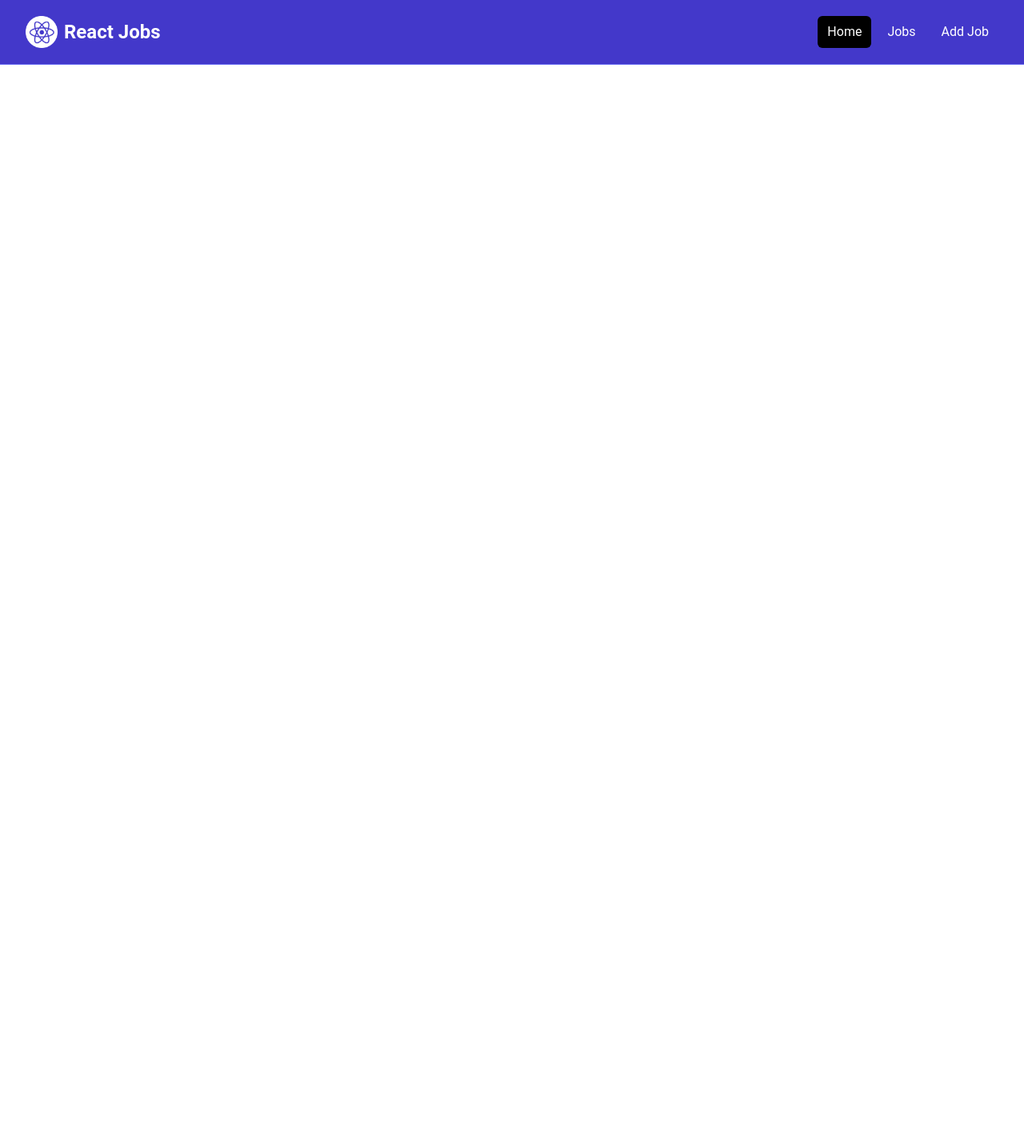
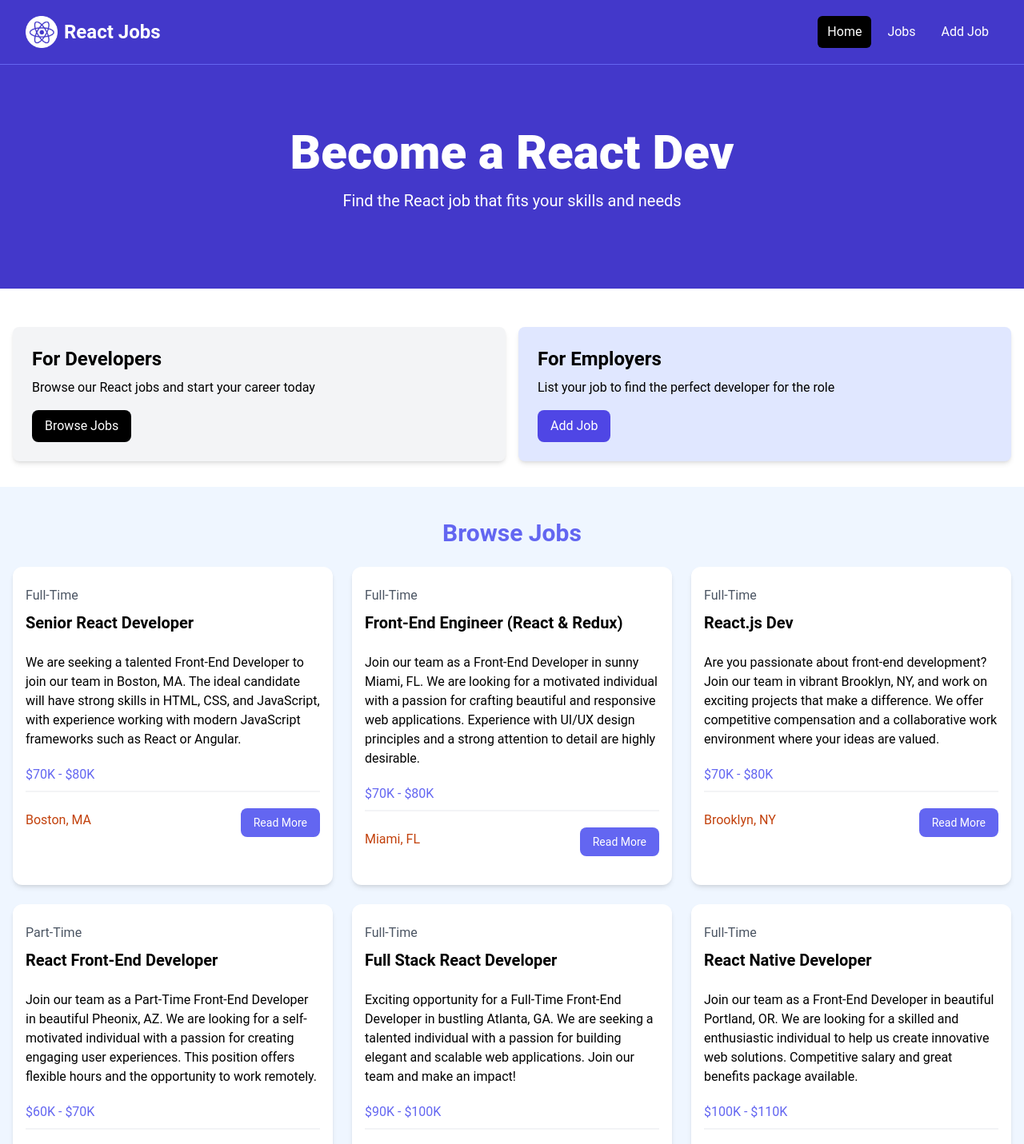
Before and after one commit to nayan-em/Job-Listing, a React (Vite) app: page / in a window 1280 px wide. Shown: the top 1431 px of the page at 80% size. Before the commit the page ends 800 px from the top, so only its background shows below. Built offline with nearby package versions, Linux system fonts and the light colour scheme.

Commit message:
Add home page components

```diff
--- a/src/App.jsx
+++ b/src/App.jsx
@@ -1,12 +1,26 @@
-import Navbar from "./components/Navbar"
-import Hero from "./components/Hero"
+import Navbar from "./components/Navbar";
+import Hero from "./components/Hero";
+import HomeCards from "./components/HomeCards";
+import JobListing from "./components/JobListing";
 
 const App = () => {
   return (
     <div>
       <Navbar />
+      <Hero />
+      <HomeCards />
+      <JobListing />
+
+      <section class="m-auto max-w-lg my-10 px-6">
+        <a
+          href="jobs.html"
+          class="block bg-black text-white text-center py-4 px-6 rounded-xl hover:bg-gray-700"
+        >
+          View All Jobs
+        </a>
+      </section>
     </div>
-  )
-}
+  );
+};
 
-export default App
+export default App;
--- /dev/null
+++ b/src/assets/json/jobs.json
@@ -0,0 +1,88 @@
+{
+  "jobs": [
+    {
+      "id": "1",
+      "title": "Senior React Developer",
+      "type": "Full-Time",
+      "description": "We are seeking a talented Front-End Developer to join our team in Boston, MA. The ideal candidate will have strong skills in HTML, CSS, and JavaScript, with experience working with modern JavaScript frameworks such as React or Angular.",
+      "location": "Boston, MA",
+      "salary": "$70K - $80K",
+      "company": {
+        "name": "NewTek Solutions",
+        "description": "NewTek Solutions is a leading technology company specializing in web development and digital solutions. We pride ourselves on delivering high-quality products and services to our clients while fostering a collaborative and innovative work environment.",
+        "contactEmail": "contact@teksolutions.com",
+        "contactPhone": "555-555-5555"
+      }
+    },
+    {
+      "id": "2",
+      "title": "Front-End Engineer (React & Redux)",
+      "type": "Full-Time",
+      "location": "Miami, FL",
+      "description": "Join our team as a Front-End Developer in sunny Miami, FL. We are looking for a motivated individual with a passion for crafting beautiful and responsive web applications. Experience with UI/UX design principles and a strong attention to detail are highly desirable.",
+      "salary": "$70K - $80K",
+      "company": {
+        "name": "Veneer Solutions",
+        "description": "Veneer Solutions is a creative agency specializing in digital design and development. Our team is dedicated to pushing the boundaries of creativity and innovation to deliver exceptional results for our clients.",
+        "contactEmail": "contact@loremipsum.com",
+        "contactPhone": "555-555-5555"
+      }
+    },
+    {
+      "id": "3",
+      "title": "React.js Dev",
+      "type": "Full-Time",
+      "location": "Brooklyn, NY",
+      "description": "Are you passionate about front-end development? Join our team in vibrant Brooklyn, NY, and work on exciting projects that make a difference. We offer competitive compensation and a collaborative work environment where your ideas are valued.",
+      "salary": "$70K - $80K",
+      "company": {
+        "name": "Dolor Cloud",
+        "description": "Dolor Cloud is a leading technology company specializing in digital solutions for businesses of all sizes. With a focus on innovation and customer satisfaction, we are committed to delivering cutting-edge products and services.",
+        "contactEmail": "contact@dolorsitamet.com",
+        "contactPhone": "555-555-5555"
+      }
+    },
+    {
+      "id": "4",
+      "title": "React Front-End Developer",
+      "type": "Part-Time",
+      "description": "Join our team as a Part-Time Front-End Developer in beautiful Pheonix, AZ. We are looking for a self-motivated individual with a passion for creating engaging user experiences. This position offers flexible hours and the opportunity to work remotely.",
+      "location": "Pheonix, AZ",
+      "salary": "$60K - $70K",
+      "company": {
+        "name": "Alpha Elite",
+        "description": "Alpha Elite is a dynamic startup specializing in digital marketing and web development. We are committed to fostering a diverse and inclusive workplace where creativity and innovation thrive.",
+        "contactEmail": "contact@adipisicingelit.com",
+        "contactPhone": "555-555-5555"
+      }
+    },
+    {
+      "id": "5",
+      "title": "Full Stack React Developer",
+      "type": "Full-Time",
+      "description": "Exciting opportunity for a Full-Time Front-End Developer in bustling Atlanta, GA. We are seeking a talented individual with a passion for building elegant and scalable web applications. Join our team and make an impact!",
+      "location": "Atlanta, GA",
+      "salary": "$90K - $100K",
+      "company": {
+        "name": "Browning Technologies",
+        "description": "Browning Technologies is a rapidly growing technology company specializing in e-commerce solutions. We offer a dynamic and collaborative work environment where employees are encouraged to think creatively and innovate.",
+        "contactEmail": "contact@consecteturadipisicing.com",
+        "contactPhone": "555-555-5555"
+      }
+    },
+    {
+      "id": "6",
+      "title": "React Native Developer",
+      "type": "Full-Time",
+      "description": "Join our team as a Front-End Developer in beautiful Portland, OR. We are looking for a skilled and enthusiastic individual to help us create innovative web solutions. Competitive salary and great benefits package available.",
+      "location": "Portland, OR",
+      "salary": "$100K - $110K",
+      "company": {
+        "name": "Port Solutions INC",
+        "description": "Port Solutions is a leading technology company specializing in software development and digital marketing. We are committed to providing our clients with cutting-edge solutions and our employees with a supportive and rewarding work environment.",
+        "contactEmail": "contact@ipsumlorem.com",
+        "contactPhone": "555-555-5555"
+      }
+    }
+  ]
+}
--- /dev/null
+++ b/src/components/Card.jsx
@@ -0,0 +1,15 @@
+import React from 'react'
+
+const Card = ({ children, bg = 'bg-gray-100' }) => {
+  return (
+    <>
+        <div class={`${bg} p-6 rounded-lg shadow-md`}>
+            {children}
+        </div>
+    </>
+  )
+}
+
+export default Card
+
+// children prop in react fetches all the jsx code around which this component is wrapped
--- /dev/null
+++ b/src/components/Hero.jsx
@@ -0,0 +1,25 @@
+
+const Hero = () => {
+  return (
+    <div>
+      <section class="bg-indigo-700 py-20 mb-4">
+      <div
+        class="max-w-7xl mx-auto px-4 sm:px-6 lg:px-8 flex flex-col items-center"
+      >
+        <div class="text-center">
+          <h1
+            class="text-4xl font-extrabold text-white sm:text-5xl md:text-6xl"
+          >
+            Become a React Dev
+          </h1>
+          <p class="my-4 text-xl text-white">
+            Find the React job that fits your skills and needs
+          </p>
+        </div>
+      </div>
+    </section>
+    </div>
+  )
+}
+
+export default Hero
--- /dev/null
+++ b/src/components/HomeCards.jsx
@@ -0,0 +1,38 @@
+import Card from "./Card";
+
+const HomeCards = () => {
+  return (
+    <section class="py-4">
+      <div class="container-xl lg:container m-auto">
+        <div class="grid grid-cols-1 md:grid-cols-2 gap-4 p-4 rounded-lg">
+          <Card bg="bg-gray-100">
+            <h2 class="text-2xl font-bold">For Developers</h2>
+            <p class="mt-2 mb-4">
+              Browse our React jobs and start your career today
+            </p>
+            <a
+              href="/jobs.html"
+              class="inline-block bg-black text-white rounded-lg px-4 py-2 hover:bg-gray-700"
+            >
+              Browse Jobs
+            </a>
+          </Card>
+          <Card bg="bg-indigo-100">
+            <h2 class="text-2xl font-bold">For Employers</h2>
+            <p class="mt-2 mb-4">
+              List your job to find the perfect developer for the role
+            </p>
+            <a
+              href="/add-job.html"
+              class="inline-block bg-indigo-600 text-white rounded-lg px-4 py-2 hover:bg-indigo-600"
+            >
+              Add Job
+            </a>
+          </Card>
+        </div>
+      </div>
+    </section>
+  );
+};
+
+export default HomeCards;
--- /dev/null
+++ b/src/components/Job.jsx
@@ -0,0 +1,32 @@
+import React from "react";
+
+const Job = ({ id, job }) => {
+  return (
+    <div class="bg-white rounded-xl shadow-md relative">
+      <div class="p-4">
+        <div class="mb-6">
+          <div class="text-gray-600 my-2">{job.type}</div>
+          <h3 class="text-xl font-bold">{job.title}</h3>
+        </div>
+        <div class="mb-5">{job.description}</div>
+        <h3 class="text-indigo-500 mb-2">{job.salary}</h3>
+        <div class="border border-gray-100 mb-5"></div>
+        <div class="flex flex-col lg:flex-row justify-between mb-4">
+          <div class="text-orange-700 mb-3">
+            <i class="fa-solid fa-location-dot text-lg"></i>
+            {job.location}
+          </div>
+          <a
+            href={`/job/${job.id}`}
+            class="h-[36px] bg-indigo-500 hover:bg-indigo-600 text-white px-4 py-2 rounded-lg text-center text-sm"
+          >
+            {" "}
+            Read More
+          </a>
+        </div>
+      </div>
+    </div>
+  );
+};
+
+export default Job;
--- /dev/null
+++ b/src/components/JobListing.jsx
@@ -0,0 +1,21 @@
+import Job from './Job'
+import {jobs} from '../assets/json/jobs.json'
+
+const JobListing = () => {
+  return (
+    <section class="bg-blue-50 px-4 py-10">
+      <div class="container-xl lg:container m-auto">
+        <h2 class="text-3xl font-bold text-indigo-500 mb-6 text-center">
+          Browse Jobs
+        </h2>
+        <div class="grid grid-cols-1 md:grid-cols-3 gap-6">
+          {jobs.map((job) => (
+            <Job key={job.id} job={job}/>
+          ))}
+        </div>
+      </div>
+    </section>
+  )
+}
+
+export default JobListing
```
